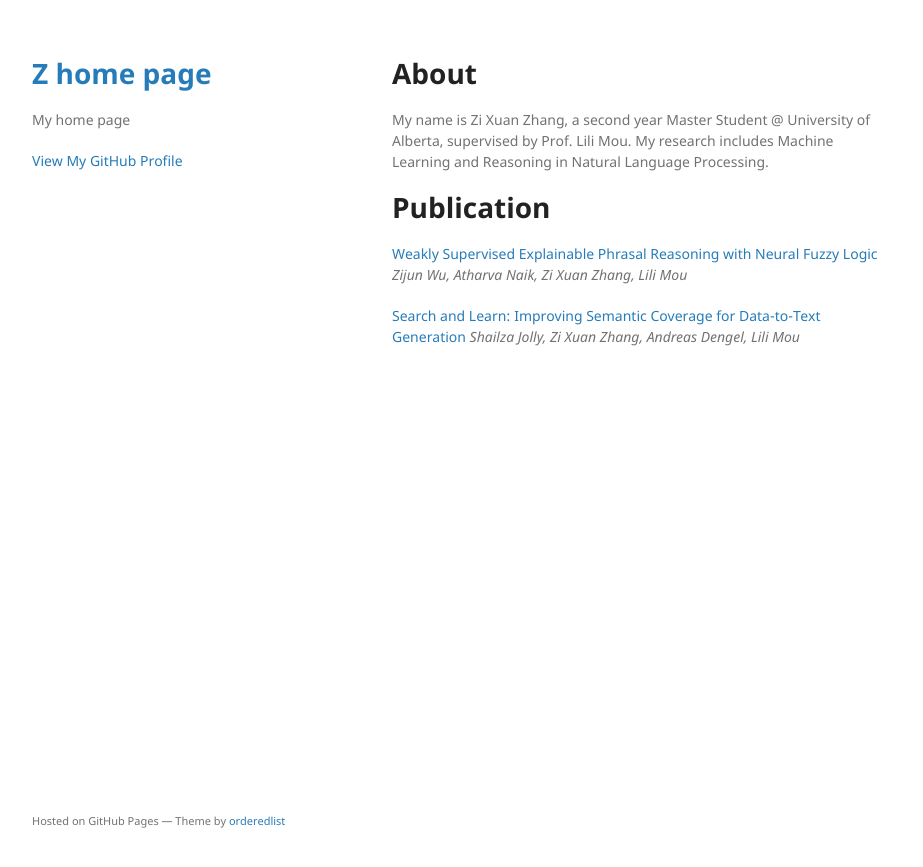
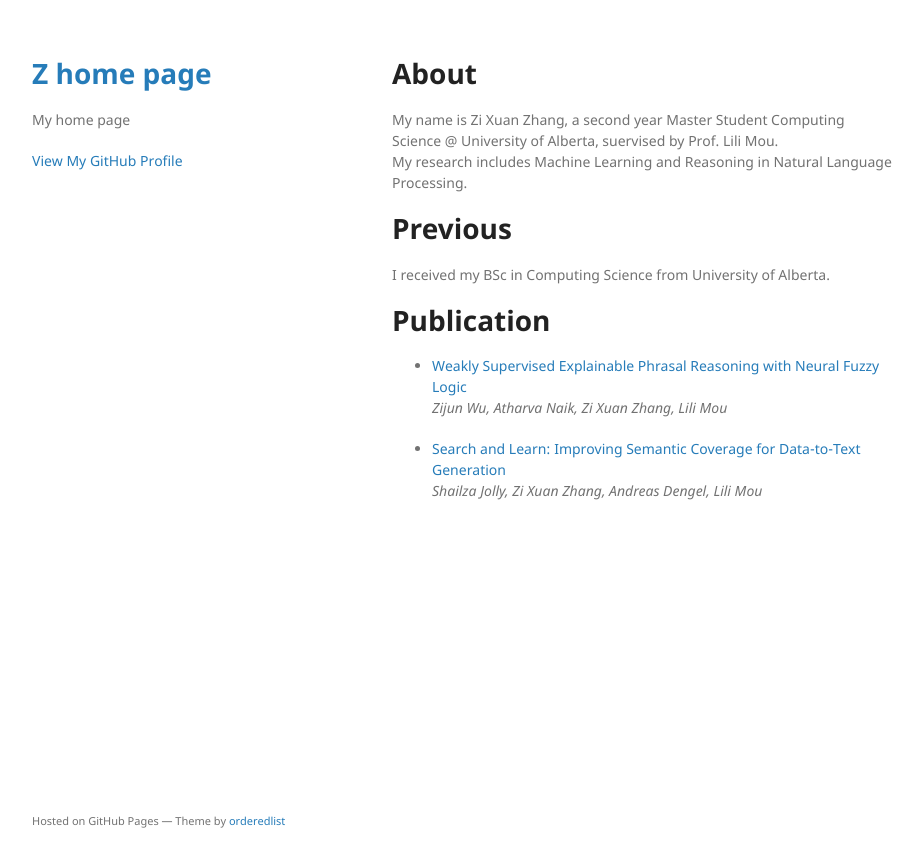
Before and after one commit to ZSkyX/ZSkyX.github.io, a Jekyll site: the page built from index.md, in a window 1280 px wide. Shown: the top 867 px of the page, without its empty margins (178-1101 px from the left). Built offline with Jekyll 4.4.1, drawn with Linux system fonts in a browser that asks for light colours; our own code applies the rules of GitHub Pages for plain Markdown files.

Commit message:
Update index.md

```diff
--- a/index.md
+++ b/index.md
@@ -1,14 +1,16 @@
-
 
 # About
 
-My name is Zi Xuan Zhang, a second year Master Student @ University of Alberta, supervised by Prof. Lili Mou.
+My name is Zi Xuan Zhang, a second year Master Student Computing Science @ University of Alberta, suervised by Prof. Lili Mou. <br />
 My research includes Machine Learning and Reasoning in Natural Language Processing.
+
+# Previous
+I received my BSc in Computing Science from University of Alberta.
 
 # Publication
 
-[Weakly Supervised Explainable Phrasal Reasoning with Neural Fuzzy Logic](https://arxiv.org/abs/2109.08927)
+- [Weakly Supervised Explainable Phrasal Reasoning with Neural Fuzzy Logic](https://arxiv.org/abs/2109.08927)<br />
 *Zijun Wu, Atharva Naik, Zi Xuan Zhang, Lili Mou*
 
-[Search and Learn: Improving Semantic Coverage for Data-to-Text Generation](https://ojs.aaai.org/index.php/AAAI/article/view/21332)
+- [Search and Learn: Improving Semantic Coverage for Data-to-Text Generation](https://ojs.aaai.org/index.php/AAAI/article/view/21332)<br />
 *Shailza Jolly, Zi Xuan Zhang, Andreas Dengel, Lili Mou*
```
